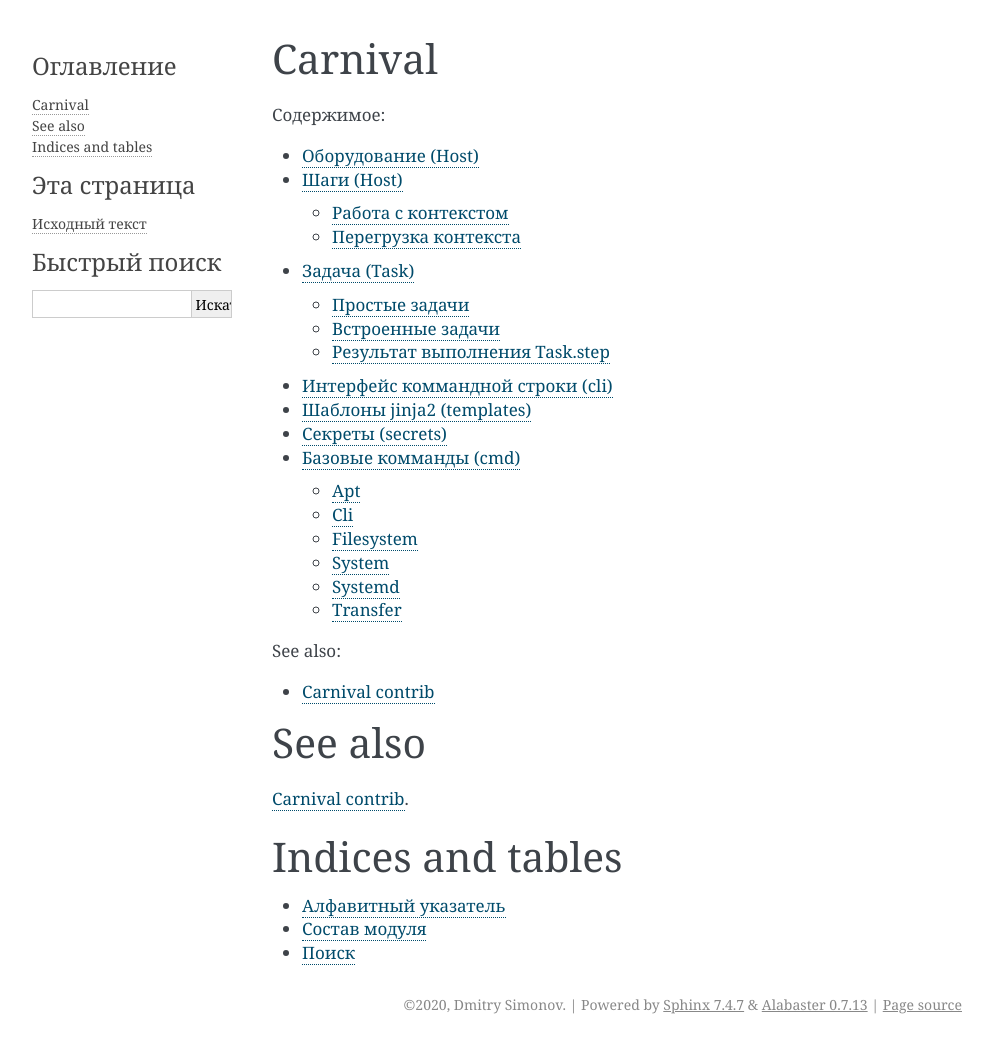
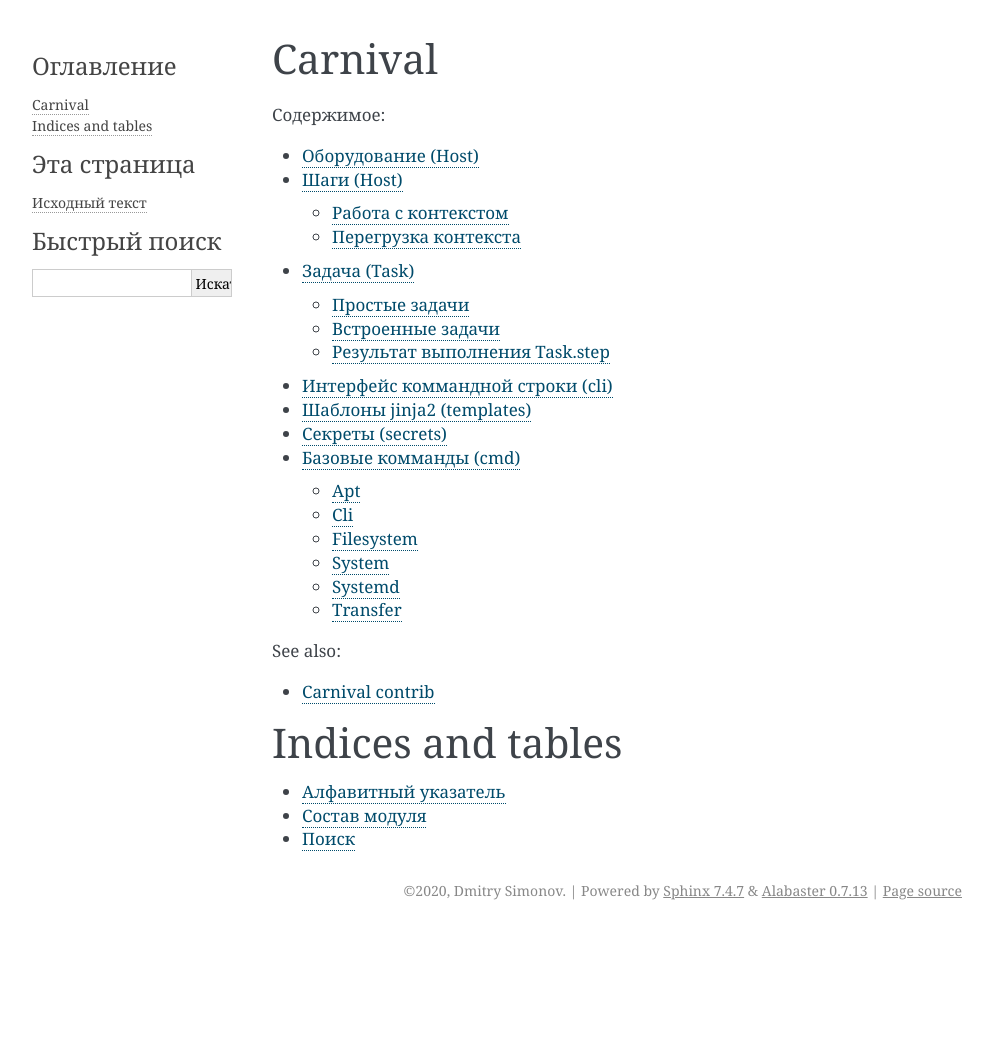
Before and after one commit to carnival-org/carnival, a Sphinx documentation site: the page built from docs/source/index.rst, in a window 1280 px wide. Shown: the whole page, without its empty margins (148-1141 px from the left). Built offline with Sphinx 7.4.7, drawn with Linux system fonts in a browser that asks for light colours; after the commit the page ends 930 px from its top, so only the background shows below that.

Commit message:
docs contrib link

```diff
--- a/docs/source/index.rst
+++ b/docs/source/index.rst
@@ -24,10 +24,6 @@
 
    Carnival contrib <https://carnival.readthedocs.io/ru/latest/>
 
-See also
-=============
-`Carnival contrib <https://carnival.readthedocs.io/ru/latest/>`_.
-
 
 Indices and tables
 ==================
```
